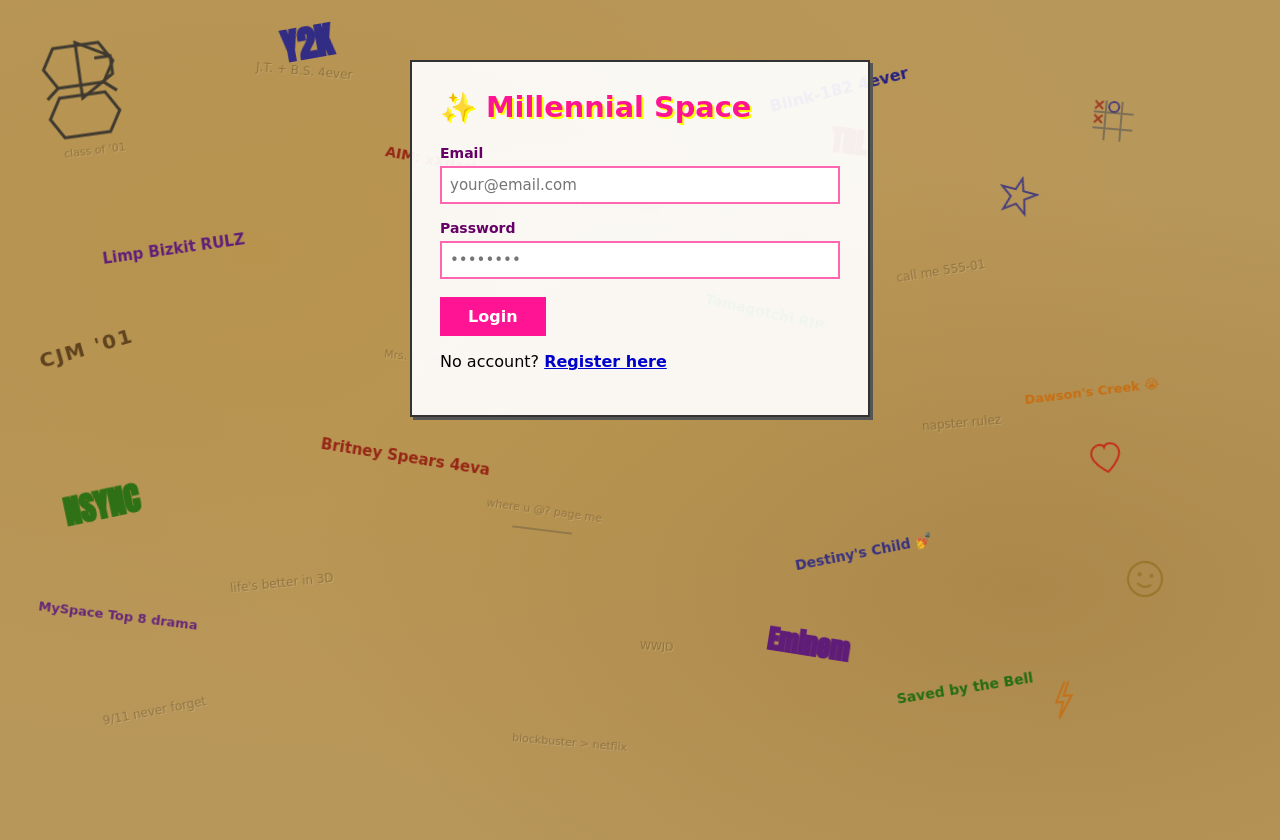
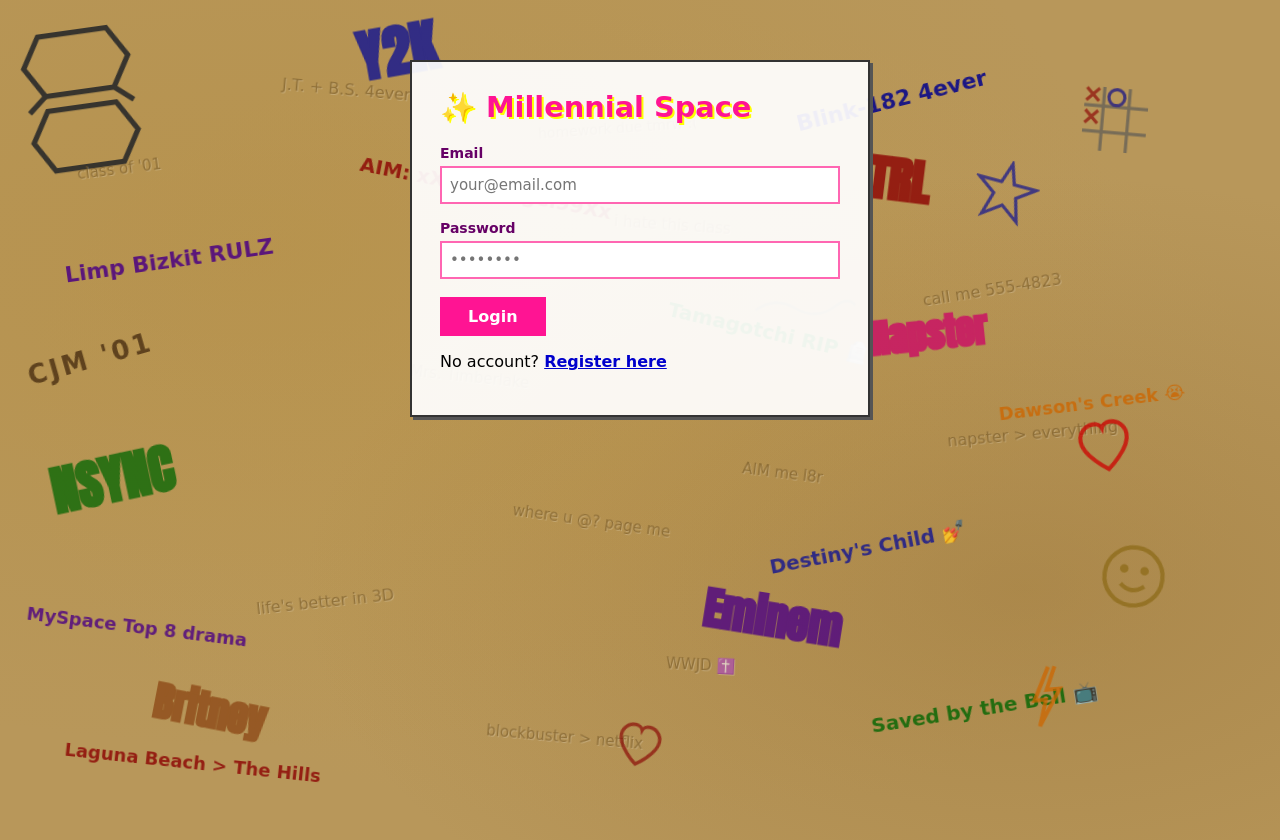
Before and after one commit to brickface082/millennial-space, a Flask app: page /login in a window 1280 px wide. Run offline with Flask 3, Linux system fonts and the light colour scheme.

Commit message:
T013 - remove 9/11, bigger graffiti fills space more

```diff
--- a/templates/login.html
+++ b/templates/login.html
@@ -12,160 +12,121 @@
                 radial-gradient(ellipse at 80% 70%, rgba(140,100,40,0.3) 0%, transparent 50%),
                 radial-gradient(ellipse at 50% 50%, rgba(200,160,80,0.2) 0%, transparent 70%);
             font-family: 'Comic Sans MS', cursive;
-            margin: 0;
-            padding: 20px;
-            min-height: 100vh;
-            overflow-x: hidden;
-            position: relative;
+            margin: 0; padding: 20px; min-height: 100vh; overflow-x: hidden; position: relative;
         }
-
-        .g {
-            position: fixed;
-            pointer-events: none;
-            user-select: none;
-            z-index: 0;
-        }
-
-        /* bubble letter style */
-        .bubble {
-            font-family: Impact, 'Arial Black', sans-serif;
-            -webkit-text-stroke: 2px currentColor;
-            paint-order: stroke fill;
-        }
-
-        /* scratched/carved style */
-        .carved {
-            font-family: 'Comic Sans MS', cursive;
-            color: #7a5c2a;
-            opacity: 0.6;
-            text-shadow: 1px 1px 0 rgba(255,255,255,0.3);
-        }
-
-        /* marker style */
-        .marker {
-            font-family: 'Comic Sans MS', cursive;
-            font-weight: bold;
-        }
-
+        .g { position: fixed; pointer-events: none; user-select: none; z-index: 0; }
+        .bubble { font-family: Impact, 'Arial Black', sans-serif; -webkit-text-stroke: 3px currentColor; paint-order: stroke fill; }
+        .carved { font-family: 'Comic Sans MS', cursive; color: #7a5c2a; opacity: 0.65; text-shadow: 1px 1px 0 rgba(255,255,255,0.3); }
+        .marker { font-family: 'Comic Sans MS', cursive; font-weight: bold; }
         .box {
-            background: rgba(255,255,255,0.93);
-            max-width: 400px;
-            margin: 40px auto 0 auto;
-            padding: 28px;
-            border: 2px solid #333;
-            box-shadow: 3px 3px 0px #555;
-            position: relative;
-            z-index: 10;
+            background: rgba(255,255,255,0.93); max-width: 400px; margin: 40px auto 0 auto;
+            padding: 28px; border: 2px solid #333; box-shadow: 3px 3px 0px #555; position: relative; z-index: 10;
         }
         h1 { color: #ff1493; text-shadow: 2px 2px #ffff00; margin-top: 0; font-size: 1.8em; }
         input[type="email"], input[type="password"] {
-            width: 100%; box-sizing: border-box; padding: 8px;
-            font-family: inherit; font-size: 15px; border: 2px solid #ff66b2;
-            margin-bottom: 14px; margin-top: 4px;
+            width: 100%; box-sizing: border-box; padding: 8px; font-family: inherit;
+            font-size: 15px; border: 2px solid #ff66b2; margin-bottom: 14px; margin-top: 4px;
         }
         label { font-size: 14px; color: #660066; font-weight: bold; }
         .btn { background: #ff1493; color: white; border: none; padding: 10px 28px; font-family: inherit; font-size: 16px; cursor: pointer; font-weight: bold; margin-top: 4px; }
         .btn:hover { background: #cc0077; }
         .flash { padding: 8px 12px; margin-bottom: 14px; background: #ffcccc; border: 2px solid #cc0000; color: #660000; }
         .flash.success { background: #ccffcc; border-color: #00cc00; color: #005500; }
-        p { margin-top: 16px; }
-        a { color: #0000cc; font-weight: bold; }
+        p { margin-top: 16px; } a { color: #0000cc; font-weight: bold; }
     </style>
 </head>
 <body>
 
-<!-- THE HEXAGON S (SVG) -->
-<svg class="g" style="top:5%;left:3%;width:90px;height:120px;opacity:0.85;transform:rotate(-8deg);" viewBox="0 0 90 120">
-    <polygon points="45,2 78,20 78,20 62,20 62,20 78,20 78,38 45,58" fill="none" stroke="#2a2a2a" stroke-width="3"/>
-    <!-- top hexagon -->
-    <polygon points="22,5 68,5 80,25 68,45 22,45 10,25" fill="none" stroke="#2a2a2a" stroke-width="3"/>
-    <!-- bottom hexagon -->
-    <polygon points="22,55 68,55 80,75 68,95 22,95 10,75" fill="none" stroke="#2a2a2a" stroke-width="3"/>
-    <!-- connecting lines -->
-    <line x1="22" y1="45" x2="10" y2="55" stroke="#2a2a2a" stroke-width="3"/>
-    <line x1="68" y1="45" x2="80" y2="55" stroke="#2a2a2a" stroke-width="3"/>
+<!-- THE HEXAGON S (SVG) - top left, big -->
+<svg class="g" style="top:3%;left:1%;width:140px;height:180px;opacity:0.9;transform:rotate(-8deg);" viewBox="0 0 90 120">
+    <polygon points="22,5 68,5 80,25 68,45 22,45 10,25" fill="none" stroke="#2a2a2a" stroke-width="3.5"/>
+    <polygon points="22,55 68,55 80,75 68,95 22,95 10,75" fill="none" stroke="#2a2a2a" stroke-width="3.5"/>
+    <line x1="22" y1="45" x2="10" y2="55" stroke="#2a2a2a" stroke-width="3.5"/>
+    <line x1="68" y1="45" x2="80" y2="55" stroke="#2a2a2a" stroke-width="3.5"/>
 </svg>
 
-<!-- BUBBLE LETTERS -->
-<span class="g bubble" style="top:2%;left:22%;font-size:36px;color:#1a1a8c;transform:rotate(-10deg);display:inline-block;opacity:0.85;">Y2K</span>
-<span class="g bubble" style="top:15%;left:65%;font-size:28px;color:#8b0000;transform:rotate(7deg);display:inline-block;opacity:0.8;">TRL</span>
-<span class="g bubble" style="top:60%;left:5%;font-size:32px;color:#006400;transform:rotate(-12deg);display:inline-block;opacity:0.75;">NSYNC</span>
-<span class="g bubble" style="top:78%;left:60%;font-size:26px;color:#4b0082;transform:rotate(9deg);display:inline-block;opacity:0.8;">Eminem</span>
+<!-- BUBBLE LETTERS - bigger, spread out -->
+<span class="g bubble" style="top:1%;left:28%;font-size:56px;color:#1a1a8c;transform:rotate(-10deg);display:inline-block;opacity:0.85;">Y2K</span>
+<span class="g bubble" style="top:18%;left:68%;font-size:48px;color:#8b0000;transform:rotate(7deg);display:inline-block;opacity:0.8;">TRL</span>
+<span class="g bubble" style="top:55%;left:4%;font-size:52px;color:#006400;transform:rotate(-12deg);display:inline-block;opacity:0.75;">NSYNC</span>
+<span class="g bubble" style="top:73%;left:55%;font-size:44px;color:#4b0082;transform:rotate(9deg);display:inline-block;opacity:0.8;">Eminem</span>
+<span class="g bubble" style="top:38%;left:68%;font-size:38px;color:#cc0066;transform:rotate(-6deg);display:inline-block;opacity:0.75;">Napster</span>
+<span class="g bubble" style="top:85%;left:12%;font-size:40px;color:#8b4513;transform:rotate(11deg);display:inline-block;opacity:0.75;">Britney</span>
 
-<!-- SCRATCHED SMALL TEXT -->
-<span class="g carved" style="top:8%;left:20%;font-size:12px;transform:rotate(5deg);display:inline-block;">J.T. + B.S. 4ever</span>
-<span class="g carved" style="top:18%;left:5%;font-size:11px;transform:rotate(-7deg);display:inline-block;">class of '01</span>
-<span class="g carved" style="top:25%;left:45%;font-size:11px;transform:rotate(4deg);display:inline-block;">i hate this class</span>
-<span class="g carved" style="top:33%;left:70%;font-size:12px;transform:rotate(-9deg);display:inline-block;">call me 555-01</span>
-<span class="g carved" style="top:44%;left:30%;font-size:11px;transform:rotate(6deg);display:inline-block;">Mrs. Timberlake</span>
-<span class="g carved" style="top:52%;left:72%;font-size:12px;transform:rotate(-5deg);display:inline-block;">napster rulez</span>
-<span class="g carved" style="top:63%;left:38%;font-size:11px;transform:rotate(8deg);display:inline-block;">where u @? page me</span>
-<span class="g carved" style="top:72%;left:18%;font-size:12px;transform:rotate(-6deg);display:inline-block;">life's better in 3D</span>
-<span class="g carved" style="top:80%;left:50%;font-size:11px;transform:rotate(3deg);display:inline-block;">WWJD</span>
-<span class="g carved" style="top:88%;left:8%;font-size:12px;transform:rotate(-11deg);display:inline-block;">9/11 never forget</span>
-<span class="g carved" style="top:92%;left:40%;font-size:11px;transform:rotate(5deg);display:inline-block;">blockbuster > netflix</span>
+<!-- SCRATCHED TEXT - bigger -->
+<span class="g carved" style="top:10%;left:22%;font-size:16px;transform:rotate(5deg);display:inline-block;">J.T. + B.S. 4ever</span>
+<span class="g carved" style="top:20%;left:6%;font-size:15px;transform:rotate(-7deg);display:inline-block;">class of '01</span>
+<span class="g carved" style="top:27%;left:48%;font-size:15px;transform:rotate(4deg);display:inline-block;">i hate this class</span>
+<span class="g carved" style="top:35%;left:72%;font-size:16px;transform:rotate(-9deg);display:inline-block;">call me 555-4823</span>
+<span class="g carved" style="top:46%;left:32%;font-size:15px;transform:rotate(6deg);display:inline-block;">Mrs. Timberlake</span>
+<span class="g carved" style="top:53%;left:74%;font-size:16px;transform:rotate(-5deg);display:inline-block;">napster &gt; everything</span>
+<span class="g carved" style="top:64%;left:40%;font-size:15px;transform:rotate(8deg);display:inline-block;">where u @? page me</span>
+<span class="g carved" style="top:74%;left:20%;font-size:16px;transform:rotate(-6deg);display:inline-block;">life's better in 3D</span>
+<span class="g carved" style="top:82%;left:52%;font-size:15px;transform:rotate(3deg);display:inline-block;">WWJD ✝️</span>
+<span class="g carved" style="top:91%;left:38%;font-size:15px;transform:rotate(5deg);display:inline-block;">blockbuster &gt; netflix</span>
+<span class="g carved" style="top:15%;left:42%;font-size:14px;transform:rotate(-4deg);display:inline-block;">homework due tmrw :(</span>
+<span class="g carved" style="top:58%;left:58%;font-size:15px;transform:rotate(7deg);display:inline-block;">AIM me l8r</span>
 
-<!-- MARKER STYLE TEXT -->
-<span class="g marker" style="top:10%;left:60%;font-size:16px;color:#00008b;transform:rotate(-14deg);display:inline-block;opacity:0.8;">Blink-182 4ever</span>
-<span class="g marker" style="top:20%;left:30%;font-size:14px;color:#8b0000;transform:rotate(11deg);display:inline-block;opacity:0.75;">AIM: xXdarkangel99Xx</span>
-<span class="g marker" style="top:30%;left:8%;font-size:15px;color:#4b0082;transform:rotate(-8deg);display:inline-block;opacity:0.8;">Limp Bizkit RULZ</span>
-<span class="g marker" style="top:38%;left:55%;font-size:14px;color:#006400;transform:rotate(13deg);display:inline-block;opacity:0.75;">Tamagotchi RIP</span>
-<span class="g marker" style="top:48%;left:80%;font-size:13px;color:#cc6600;transform:rotate(-7deg);display:inline-block;opacity:0.8;">Dawson's Creek 😭</span>
-<span class="g marker" style="top:56%;left:25%;font-size:15px;color:#8b0000;transform:rotate(9deg);display:inline-block;opacity:0.75;">Britney Spears 4eva</span>
-<span class="g marker" style="top:68%;left:62%;font-size:14px;color:#1a1a8c;transform:rotate(-11deg);display:inline-block;opacity:0.8;">Destiny's Child 💅</span>
-<span class="g marker" style="top:76%;left:3%;font-size:13px;color:#4b0082;transform:rotate(7deg);display:inline-block;opacity:0.75;">MySpace Top 8 drama</span>
-<span class="g marker" style="top:85%;left:70%;font-size:14px;color:#006400;transform:rotate(-9deg);display:inline-block;opacity:0.8;">Saved by the Bell</span>
+<!-- MARKER TEXT - bigger -->
+<span class="g marker" style="top:11%;left:62%;font-size:22px;color:#00008b;transform:rotate(-14deg);display:inline-block;opacity:0.85;">Blink-182 4ever</span>
+<span class="g marker" style="top:22%;left:28%;font-size:20px;color:#8b0000;transform:rotate(11deg);display:inline-block;opacity:0.8;">AIM: xXdarkangel99Xx</span>
+<span class="g marker" style="top:31%;left:5%;font-size:22px;color:#4b0082;transform:rotate(-8deg);display:inline-block;opacity:0.85;">Limp Bizkit RULZ</span>
+<span class="g marker" style="top:40%;left:52%;font-size:20px;color:#006400;transform:rotate(13deg);display:inline-block;opacity:0.8;">Tamagotchi RIP 🪦</span>
+<span class="g marker" style="top:49%;left:78%;font-size:18px;color:#cc6600;transform:rotate(-7deg);display:inline-block;opacity:0.8;">Dawson's Creek 😭</span>
+<span class="g marker" style="top:67%;left:60%;font-size:20px;color:#1a1a8c;transform:rotate(-11deg);display:inline-block;opacity:0.85;">Destiny's Child 💅</span>
+<span class="g marker" style="top:77%;left:2%;font-size:18px;color:#4b0082;transform:rotate(7deg);display:inline-block;opacity:0.8;">MySpace Top 8 drama</span>
+<span class="g marker" style="top:87%;left:68%;font-size:20px;color:#006400;transform:rotate(-9deg);display:inline-block;opacity:0.8;">Saved by the Bell 📺</span>
+<span class="g marker" style="top:94%;left:5%;font-size:18px;color:#8b0000;transform:rotate(6deg);display:inline-block;opacity:0.8;">Laguna Beach &gt; The Hills</span>
 
-<!-- CJM '01 - proud and visible -->
-<span class="g marker" style="top:42%;left:3%;font-size:20px;color:#5a3e1b;transform:rotate(-16deg);display:inline-block;opacity:0.95;letter-spacing:2px;font-weight:bold;">CJM '01</span>
+<!-- CJM '01 -->
+<span class="g marker" style="top:43%;left:2%;font-size:26px;color:#5a3e1b;transform:rotate(-16deg);display:inline-block;opacity:0.95;letter-spacing:3px;font-weight:bold;">CJM '01</span>
 
-<!-- SVG DRAWINGS -->
+<!-- SVG DRAWINGS - bigger -->
 
-<!-- Star (like in the photo) -->
-<svg class="g" style="top:22%;left:78%;width:40px;height:40px;opacity:0.7;transform:rotate(15deg);" viewBox="0 0 40 40">
+<!-- Star -->
+<svg class="g" style="top:20%;left:76%;width:65px;height:65px;opacity:0.75;transform:rotate(15deg);" viewBox="0 0 40 40">
     <polygon points="20,2 24,14 38,14 27,22 31,36 20,28 9,36 13,22 2,14 16,14" fill="none" stroke="#1a1a8c" stroke-width="2"/>
 </svg>
 
 <!-- Heart -->
-<svg class="g" style="top:55%;left:85%;width:36px;height:36px;opacity:0.7;transform:rotate(-10deg);" viewBox="0 0 36 36">
-    <path d="M18 32 C18 32 4 22 4 13 C4 8 8 4 13 4 C15.5 4 17.5 5.5 18 7 C18.5 5.5 20.5 4 23 4 C28 4 32 8 32 13 C32 22 18 32 18 32Z" fill="none" stroke="#cc0000" stroke-width="2"/>
+<svg class="g" style="top:52%;left:84%;width:60px;height:60px;opacity:0.75;transform:rotate(-10deg);" viewBox="0 0 36 36">
+    <path d="M18 32 C18 32 4 22 4 13 C4 8 8 4 13 4 C15.5 4 17.5 5.5 18 7 C18.5 5.5 20.5 4 23 4 C28 4 32 8 32 13 C32 22 18 32 18 32Z" fill="none" stroke="#cc0000" stroke-width="2.5"/>
 </svg>
 
 <!-- Smiley face -->
-<svg class="g" style="top:70%;left:88%;width:38px;height:38px;opacity:0.65;transform:rotate(8deg);" viewBox="0 0 38 38">
-    <circle cx="19" cy="19" r="17" fill="none" stroke="#8b6914" stroke-width="2"/>
-    <circle cx="13" cy="15" r="2" fill="#8b6914"/>
-    <circle cx="25" cy="15" r="2" fill="#8b6914"/>
-    <path d="M12 24 Q19 30 26 24" fill="none" stroke="#8b6914" stroke-width="2"/>
+<svg class="g" style="top:68%;left:86%;width:65px;height:65px;opacity:0.7;transform:rotate(8deg);" viewBox="0 0 38 38">
+    <circle cx="19" cy="19" r="17" fill="none" stroke="#8b6914" stroke-width="2.5"/>
+    <circle cx="13" cy="15" r="2.5" fill="#8b6914"/>
+    <circle cx="25" cy="15" r="2.5" fill="#8b6914"/>
+    <path d="M12 24 Q19 30 26 24" fill="none" stroke="#8b6914" stroke-width="2.5"/>
 </svg>
 
 <!-- Lightning bolt -->
-<svg class="g" style="top:85%;left:82%;width:24px;height:40px;opacity:0.7;transform:rotate(-5deg);" viewBox="0 0 24 40">
-    <polyline points="16,2 6,22 13,22 8,38 22,16 14,16 20,2" fill="none" stroke="#cc6600" stroke-width="2"/>
+<svg class="g" style="top:83%;left:80%;width:40px;height:65px;opacity:0.75;transform:rotate(-5deg);" viewBox="0 0 24 40">
+    <polyline points="16,2 6,22 13,22 8,38 22,16 14,16 20,2" fill="none" stroke="#cc6600" stroke-width="2.5"/>
 </svg>
 
 <!-- Tic tac toe -->
-<svg class="g" style="top:12%;left:85%;width:50px;height:50px;opacity:0.6;transform:rotate(5deg);" viewBox="0 0 50 50">
+<svg class="g" style="top:10%;left:84%;width:80px;height:80px;opacity:0.65;transform:rotate(5deg);" viewBox="0 0 50 50">
     <line x1="17" y1="5" x2="17" y2="45" stroke="#555" stroke-width="2"/>
     <line x1="33" y1="5" x2="33" y2="45" stroke="#555" stroke-width="2"/>
     <line x1="5" y1="17" x2="45" y2="17" stroke="#555" stroke-width="2"/>
     <line x1="5" y1="33" x2="45" y2="33" stroke="#555" stroke-width="2"/>
-    <!-- X in top left -->
     <line x1="6" y1="6" x2="14" y2="14" stroke="#8b0000" stroke-width="2"/>
     <line x1="14" y1="6" x2="6" y2="14" stroke="#8b0000" stroke-width="2"/>
-    <!-- O in top middle -->
     <circle cx="25" cy="11" r="5" fill="none" stroke="#00008b" stroke-width="2"/>
-    <!-- X in middle left -->
     <line x1="6" y1="20" x2="14" y2="28" stroke="#8b0000" stroke-width="2"/>
     <line x1="14" y1="20" x2="6" y2="28" stroke="#8b0000" stroke-width="2"/>
 </svg>
 
-<!-- Random squiggle lines like real desk -->
-<svg class="g" style="top:35%;left:60%;width:80px;height:30px;opacity:0.4;transform:rotate(-3deg);" viewBox="0 0 80 30">
-    <path d="M5,15 Q20,5 35,15 Q50,25 65,15 Q75,8 80,15" fill="none" stroke="#555" stroke-width="1.5"/>
+<!-- Second heart bottom left -->
+<svg class="g" style="top:90%;left:48%;width:50px;height:50px;opacity:0.65;transform:rotate(12deg);" viewBox="0 0 36 36">
+    <path d="M18 32 C18 32 4 22 4 13 C4 8 8 4 13 4 C15.5 4 17.5 5.5 18 7 C18.5 5.5 20.5 4 23 4 C28 4 32 8 32 13 C32 22 18 32 18 32Z" fill="none" stroke="#880000" stroke-width="2.5"/>
 </svg>
-<svg class="g" style="top:65%;left:40%;width:60px;height:20px;opacity:0.35;transform:rotate(7deg);" viewBox="0 0 60 20">
-    <line x1="0" y1="10" x2="60" y2="10" stroke="#333" stroke-width="1.5"/>
+
+<!-- Squiggle -->
+<svg class="g" style="top:36%;left:58%;width:120px;height:40px;opacity:0.4;transform:rotate(-3deg);" viewBox="0 0 80 30">
+    <path d="M5,15 Q20,5 35,15 Q50,25 65,15 Q75,8 80,15" fill="none" stroke="#555" stroke-width="2"/>
 </svg>
 
 <div class="box">
```
Also changed, not shown: templates/register.html (+59 -65 lines).
